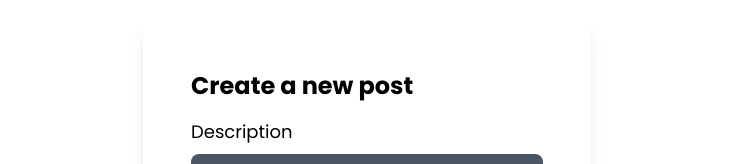
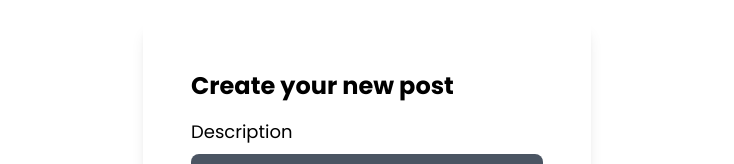
Before and after one commit to roddurd/bulletin-bored, a Next.js app in the folder bored/: page /post in a window 1280 px wide. Shown: the part 186-350 px from the top of the page, without its empty margins (273-1007 px from the left). Built offline with nearby package versions, Linux system fonts and the light colour scheme; no server answers; sample sign-in values are in the browser's storage.

Commit message:
edit post works (2.07)

```diff
--- a/bored/pages/dashboard.js
+++ b/bored/pages/dashboard.js
@@ -13,6 +13,7 @@ import {
 import Message from "../components/message";
 import { BsTrash2Fill } from "react-icons/bs";
 import { AiFillEdit } from "react-icons/ai";
+import Link from "next/link";
 
 export default function Dashboard() {
   const route = useRouter();
@@ -57,10 +58,12 @@ export default function Dashboard() {
                   <BsTrash2Fill className="text-2xl" />
                   Delete
                 </button>
-                <button className="text-blue-600 flex items-center justify-center gap-2 py-2 text-sm">
-                  <AiFillEdit className="text-2xl" />
-                  Edit
-                </button>
+                <Link href={{ pathname: "/post", query: post }}>
+                  <button className="text-blue-600 flex items-center justify-center gap-2 py-2 text-sm">
+                    <AiFillEdit className="text-2xl" />
+                    Edit
+                  </button>
+                </Link>
               </div>
             </Message>
           );
--- a/bored/pages/post.js
+++ b/bored/pages/post.js
@@ -2,7 +2,13 @@ import { auth, db } from "../utils/firebase";
 import { useAuthState } from "react-firebase-hooks/auth";
 import { useRouter } from "next/router";
 import { useEffect, useState } from "react";
-import { collection, addDoc, serverTimestamp } from "firebase/firestore";
+import {
+  collection,
+  addDoc,
+  updateDoc,
+  doc,
+  serverTimestamp,
+} from "firebase/firestore";
 import { toast } from "react-toastify";
 
 export default function Post() {
@@ -10,6 +16,9 @@ export default function Post() {
   const [post, setPost] = useState({ description: "" });
   const [user, loading] = useAuthState(auth);
   const route = useRouter();
+
+  //info if editing post
+  const routeData = route.query;
 
   //Submit post
   const submitPost = async (e) => {
@@ -30,6 +39,15 @@ export default function Post() {
       });
       return;
     }
+
+    // update post if editing
+    if (post?.hasOwnProperty("id")) {
+      const docRef = doc(db, "posts", post.id);
+      const updatedPost = { ...post, timestamp: serverTimestamp() };
+      await updateDoc(docRef, updatedPost);
+      return route.push("/");
+    }
+
     //Make a new post
     const collectionRef = collection(db, "posts");
     await addDoc(collectionRef, {
@@ -42,10 +60,29 @@ export default function Post() {
     setPost({ description: "" }); //clear description after successful post
     return route.push("/"); //redirect to home page
   };
+
+  //Check user
+  const checkUser = async () => {
+    if (loading) return;
+    if (!user) route.push("/auth/login");
+    // if there's an id, then we are editing
+    if (routeData.id) {
+      setPost({ description: routeData.description, id: routeData.id });
+    }
+  };
+
+  useEffect(() => {
+    checkUser();
+  }, [user, loading]);
+
   return (
     <div className="my-20 p-12 shadow-lg rounded-lg max-w-md mx-auto">
       <form onSubmit={submitPost}>
-        <h1 className="text-2xl font-bold">Create a new post</h1>
+        <h1 className="text-2xl font-bold">
+          {post.hasOwnProperty("id")
+            ? "Edit your post"
+            : "Create your new post"}
+        </h1>
         <div className="py-2">
           <h3 className="text-lg font-medium py-2">Description</h3>
           <textarea
```
